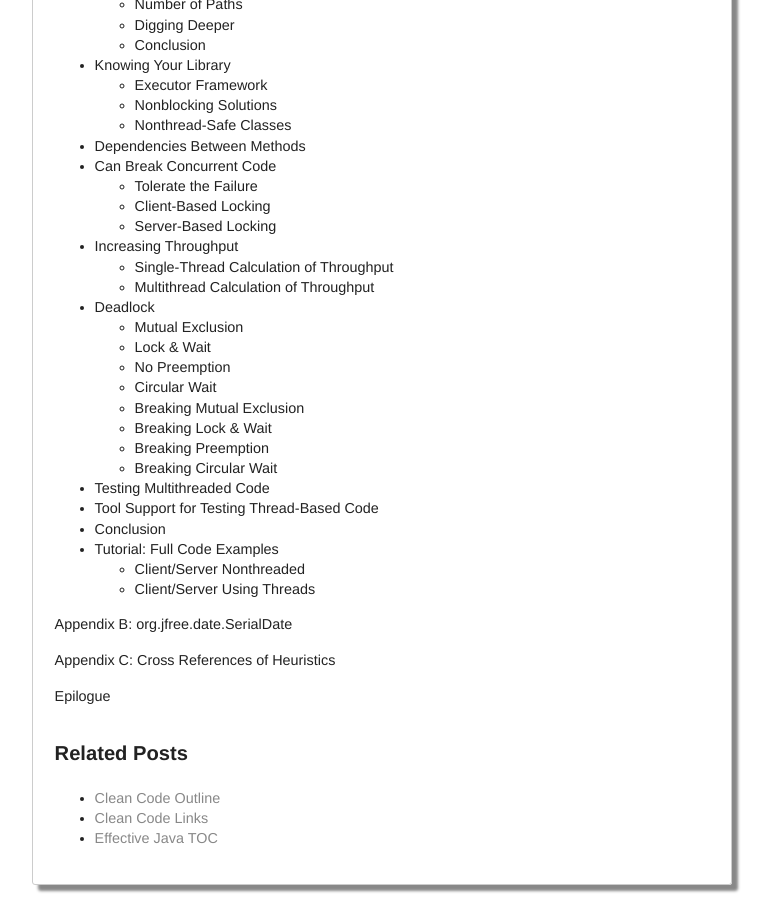
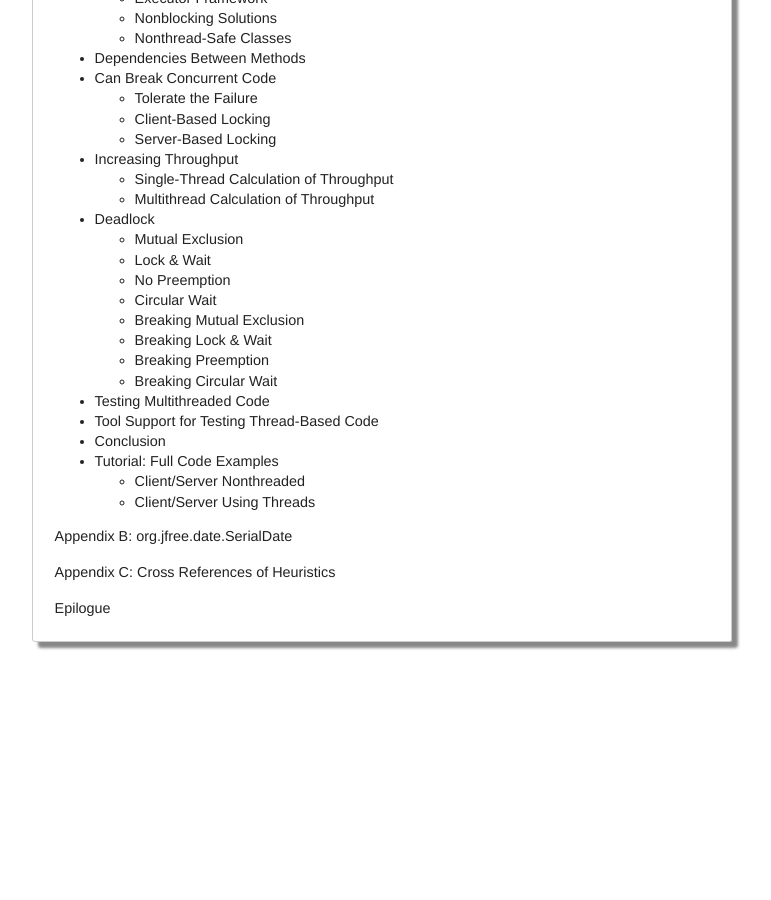
Before and after one commit to woj-tek/petozoltan.github.io, a Jekyll site: the page built from _posts/2016-08-19-clean-code-toc.md, in a window 1280 px wide and 900 px high, scrolled down 7400 px. Shown: the whole window, without its empty margins (258-1029 px from the left). Built offline with Jekyll 4.4.1, drawn with Linux system fonts in a browser that asks for light colours; after the commit the page ends 8057 px from its top, so only the background shows below that; some of the changed text lies outside the part shown.

Commit message:
Update 2016-08-19-clean-code-toc.md

```diff
--- a/_posts/2016-08-19-clean-code-toc.md
+++ b/_posts/2016-08-19-clean-code-toc.md
@@ -3,13 +3,6 @@
 title: "Clean Code TOC"
 date: 2016-08-19
 ---
-
-***
-
-* TOC
-{:toc}
-
-***
 
 The table of contents of the book [Clean Code: A Handbook of Agile Software Craftsmanship (Robert C. Martin, 1994)](https://www.amazon.com/Clean-Code-Handbook-Software-Craftsmanship/dp/2). It is a good overview of the rules recommended by the book.
 
@@ -410,9 +403,3 @@
 Appendix C: Cross References of Heuristics
 
 Epilogue
-
-### Related Posts
-
-* [Clean Code Outline](https://petozoltan.github.io/2016/08/19/clean-code-outline.html)
-* [Clean Code Links](https://petozoltan.github.io/2016/08/20/clean-code-links.html)
-* [Effective Java TOC](https://petozoltan.github.io/2016/08/19/effective-java-toc.html)
```
